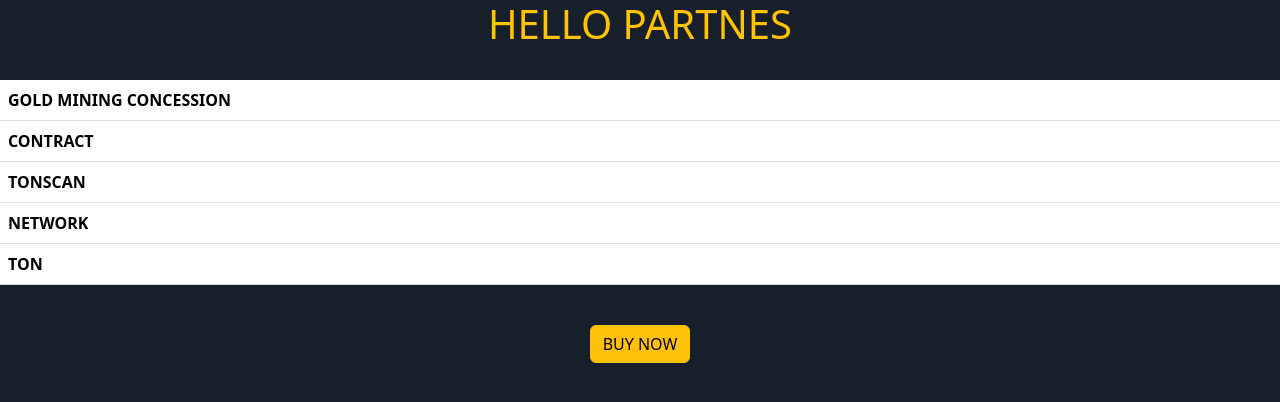
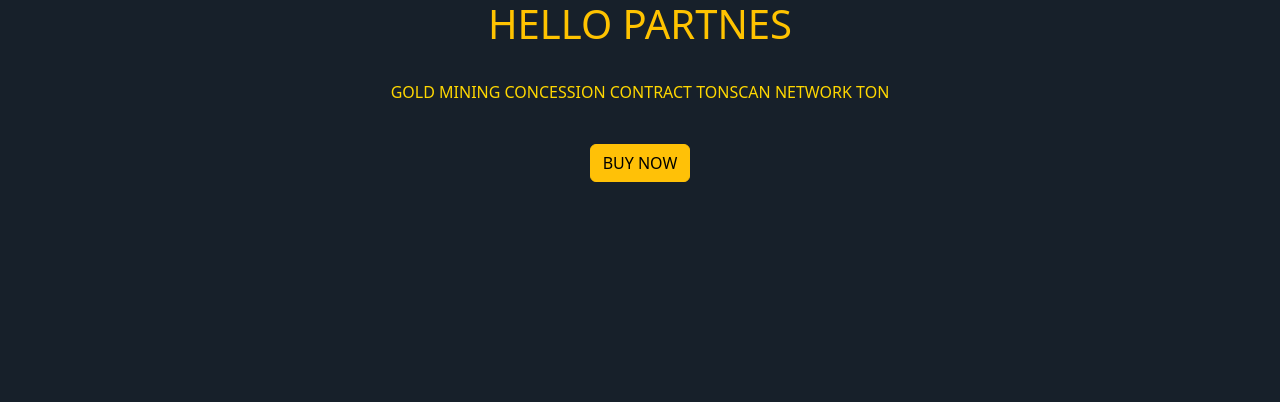
Before and after one commit to GoldMaxMining/goldmining, a plain HTML site: page index.html in a window 1280 px wide. Drawn offline with nearby package versions, Linux system fonts and the light colour scheme.

Commit message:
Update index.html

```diff
--- a/index.html
+++ b/index.html
@@ -19,21 +19,21 @@
 <table class="table">
   <thead>
     <tr>
-      <th scope="col">GOLD MINING CONCESSION</th>
+      GOLD MINING CONCESSION
     </tr>
   </thead>
   <tbody>
     <tr>
-      <th scope="row">CONTRACT</th>
+      CONTRACT
     </tr>
     <tr>
-      <th scope="row"><href="https://tonscan.org/jetton/EQD3ACG1Xnr1bx4jEhGikiqGFv2rO7h0saeavUEa0MX9SVqC#transactions">TONSCAN</href></th>
+      <href="https://tonscan.org/jetton/EQD3ACG1Xnr1bx4jEhGikiqGFv2rO7h0saeavUEa0MX9SVqC#transactions">TONSCAN</href>
     </tr>
     <tr>
-      <th scope="row">NETWORK</th>
+      NETWORK
     </tr>
     <tr>
-      <th scope="row">TON</th>
+      TON
     </tr>
   </tbody>
 </table>
```
